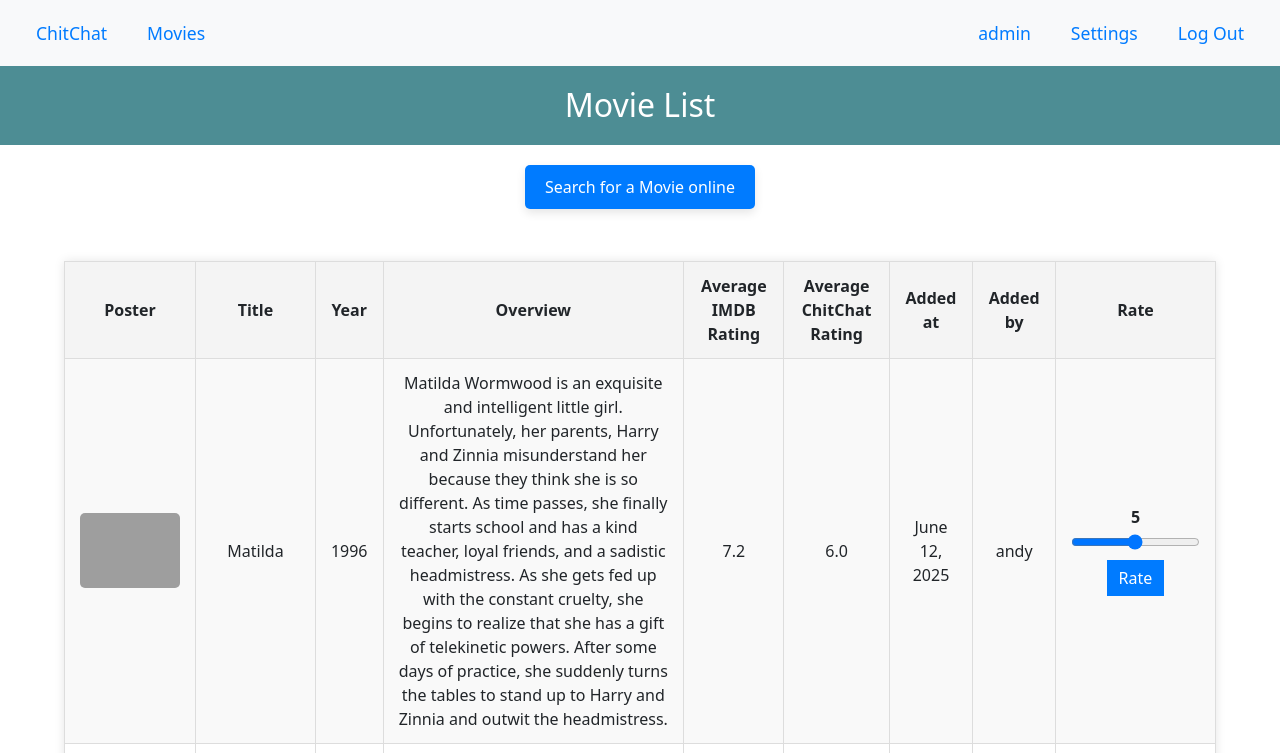
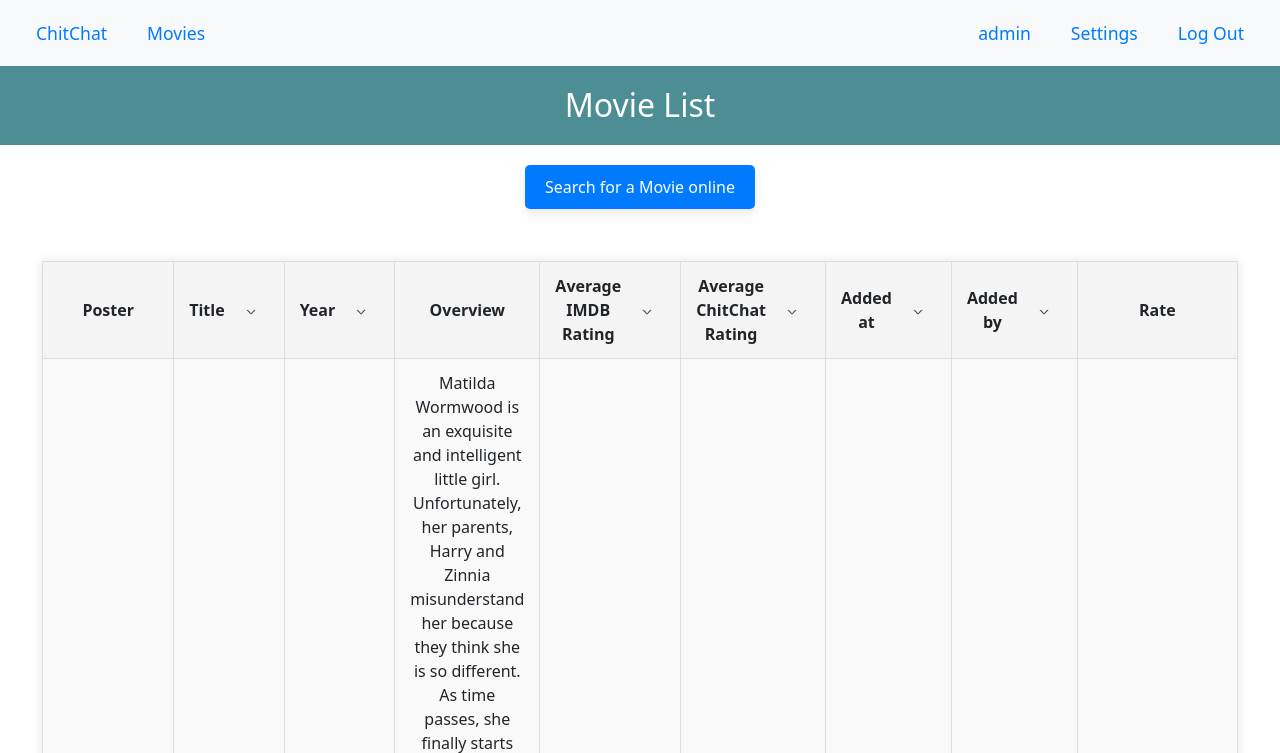
Before and after one commit to PocoLocus/social-media, a Django app: page /movies in a window 1280 px wide. Shown: the top 753 px of the page. Run offline with Django 5.2, Linux system fonts and the light colour scheme; a user stored in the database is signed in; data comes from the database, SQL or seed files in the repository; both versions use the stored data as it was after the commit; grey boxes are pictures that could not be loaded.

Commit message:
Added sorting functionality for movies

```diff
--- a/core/static/core/movies.css
+++ b/core/static/core/movies.css
@@ -41,6 +41,8 @@
 th {
     background-color: #f4f4f4;
     font-weight: bold;
+    vertical-align: middle;
+    text-align: center;
 }
 
 tr:nth-child(even) {
@@ -49,6 +51,13 @@
 
 tr:hover {
     background-color: #f1f1f1;
+}
+
+.th-flex {
+    display: flex;
+    align-items: center;
+    justify-content: center;
+    gap: 8px; /* Space between 'Year' and button */
 }
 
 .table-container {
@@ -69,3 +78,28 @@
     font-weight: bold;
     margin-bottom: 5px;
 }
+
+.sort-button {
+  color: #808080;
+  text-decoration: none;
+  font-weight: 500;
+  background: none;
+  border: none;
+  padding: 0.5rem 0.75rem;
+  cursor: pointer;
+  font-family: inherit;
+  font-size: 1.1rem; /* Increased text size */
+  border-radius: 5px;
+  transition: background-color 0.2s ease;
+}
+
+.sort-button:hover,
+a:hover {
+  text-decoration: underline;
+}
+
+.sort-button img {
+    width: 12px;       /* Set desired width */
+    height: 12px;      /* Set desired height */
+    object-fit: contain;  /* Keep aspect ratio if image is not square */
+}
--- a/core/templates/core/movies.html
+++ b/core/templates/core/movies.html
@@ -22,15 +22,95 @@
         <table>
             <tr>
                 <th>Poster</th>
-                <th>Title</th>
-                <th>Year</th>
+                <th>
+                    <div class="th-flex">
+                        <span>Title</span>
+                        <div class="dropdown">
+                            <button class="dropbtn sort-button">
+                                <img src="{% static 'core/images/down-arrow.png'%}">
+                            </button>
+                            <div class="dropdown-content">
+                              <a href="{% url 'movies' %}?sort_by=title&order=asc">Ascending</a>
+                              <a href="{% url 'movies' %}?sort_by=title&order=desc">Descending</a>
+                            </div>
+                        </div>
+                    </div>
+                </th>
+                <th>
+                    <div class="th-flex">
+                        <span>Year</span>
+                        <div class="dropdown">
+                            <button class="dropbtn sort-button">
+                                <img src="{% static 'core/images/down-arrow.png'%}">
+                            </button>
+                            <div class="dropdown-content">
+                              <a href="{% url 'movies' %}?sort_by=release_date&order=asc">Ascending</a>
+                              <a href="{% url 'movies' %}?sort_by=release_date&order=desc">Descending</a>
+                            </div>
+                        </div>
+                    </div>
+                </th>
                 <th>Overview</th>
-                <th>Average IMDB Rating</th>
-                <th>Average ChitChat Rating</th>
-                <th>Added at</th>
-                <th>Added by</th>
+                <th>
+                    <div class="th-flex">
+                        <span>Average IMDB Rating</span>
+                        <div class="dropdown">
+                            <button class="dropbtn sort-button">
+                                <img src="{% static 'core/images/down-arrow.png'%}">
+                            </button>
+                            <div class="dropdown-content">
+                              <a href="{% url 'movies' %}?sort_by=vote_average&order=asc">Ascending</a>
+                              <a href="{% url 'movies' %}?sort_by=vote_average&order=desc">Descending</a>
+                            </div>
+                        </div>
+                    </div>
+                </th>
+                <th>
+                    <div class="th-flex">
+                        <span>Average ChitChat Rating</span>
+                        <div class="dropdown">
+                            <button class="dropbtn sort-button">
+                                <img src="{% static 'core/images/down-arrow.png'%}">
+                            </button>
+                            <div class="dropdown-content">
+                              <a href="{% url 'movies' %}?sort_by=average_rating&order=asc">Ascending</a>
+                              <a href="{% url 'movies' %}?sort_by=average_rating&order=desc">Descending</a>
+                            </div>
+                        </div>
+                    </div>
+                </th>
+                <th>
+                    <div class="th-flex">
+                        <span>Added at</span>
+                        <div class="dropdown">
+                            <button class="dropbtn sort-button">
+                                <img src="{% static 'core/images/down-arrow.png'%}">
+                            </button>
+                            <div class="dropdown-content">
+                              <a href="{% url 'movies' %}?sort_by=added_at&order=asc">Ascending</a>
+                              <a href="{% url 'movies' %}?sort_by=added_at&order=desc">Descending</a>
+                            </div>
+                        </div>
+                    </div>
+                </th>
+                <th>
+                    <div class="th-flex">
+                        <span>Added by</span>
+                        <div class="dropdown">
+                            <button class="dropbtn sort-button">
+                                <img src="{% static 'core/images/down-arrow.png'%}">
+                            </button>
+                            <div class="dropdown-content">
+                              <a href="{% url 'movies' %}?sort_by=added_by&order=asc">Ascending</a>
+                              <a href="{% url 'movies' %}?sort_by=added_by&order=desc">Descending</a>
+                            </div>
+                        </div>
+                    </div>
+                </th>
                 <th>Rate</th>
             </tr>
+
+
             {% for movie in movies %}
             <tr>
                 <td>
--- a/core/templates/core/search-movie-online.html
+++ b/core/templates/core/search-movie-online.html
@@ -66,13 +66,13 @@
         <!-- Pagination -->
         <div class="pagination">
             {% if tmdb_page > 1 %}
-                <a href="?searched_movie={{ searched }}&?tmdb_page={{ tmdb_page|add:'-1' }}">previous</a>
+                <a href="{% url 'search_movie_online' %}?searched_movie={{ searched }}&?tmdb_page={{ tmdb_page|add:'-1' }}">previous</a>
             {% endif %}
 
             Page {{ tmdb_page }} of {{ tmdb_total_pages }}
 
             {% if tmdb_page < tmdb_total_pages %}
-                <a href="?searched_movie={{ searched }}&tmdb_page={{ tmdb_page|add:'1' }}">next</a>
+                <a href="{% url 'search_movie_online' %}?searched_movie={{ searched }}&tmdb_page={{ tmdb_page|add:'1' }}">next</a>
             {% endif %}
         </div>
     </div>
--- a/core/views.py
+++ b/core/views.py
@@ -12,6 +12,7 @@
 import requests
 import os
 from dotenv import load_dotenv
+from django.db.models import Avg
 
 from .forms import CustomSignupForm, LoginForm, PostForm, CommentForm
 from .models import Post, Tag, CustomUser, Comment, Movie, Rating
@@ -239,7 +240,12 @@
 
 @login_required(login_url="login")
 def movies(request):
-    movies = Movie.objects.all().order_by("-added_at")
+    sort_by = request.GET.get("sort_by", "added_at")
+    order_prefix = "" if request.GET.get("order") == "asc" else "-"
+    if sort_by == "average_rating":
+        movies = Movie.objects.annotate(avg_rating=Avg('ratings__rating')).order_by(f'{order_prefix}avg_rating')
+    else:
+        movies = Movie.objects.all().order_by(f"{order_prefix}{sort_by}")
     for movie in movies:
         rating_obj = movie.ratings.filter(user=request.user).first()
         movie.current_user_rating = rating_obj.rating if rating_obj else None
@@ -256,7 +262,7 @@
             messages.success(request, "Movie successfully rated!")
         else:
             messages.success(request, "You have successfully updated your rating!")
-        return redirect('movies')
+        return redirect(request.META.get("HTTP_REFERER", "movies"))
     return render(request, "core/movies.html", context={
         "movies": movies
     })
--- a/templates/base.html
+++ b/templates/base.html
@@ -31,7 +31,7 @@
                         <a href="{% url 'change_username' %}">Change username</a>
                         <a href="{% url 'password_reset' %}">Change password</a>
                       </div>
-                    </div>
+                  </div>
               </li>
               <li>
                   <form action="{% url 'logout' %}" method="POST">
```
Also changed, not shown: chitchat_and_movies_social_media_platform/db.sqlite3, core/static/core/images/down-arrow.png (added).
